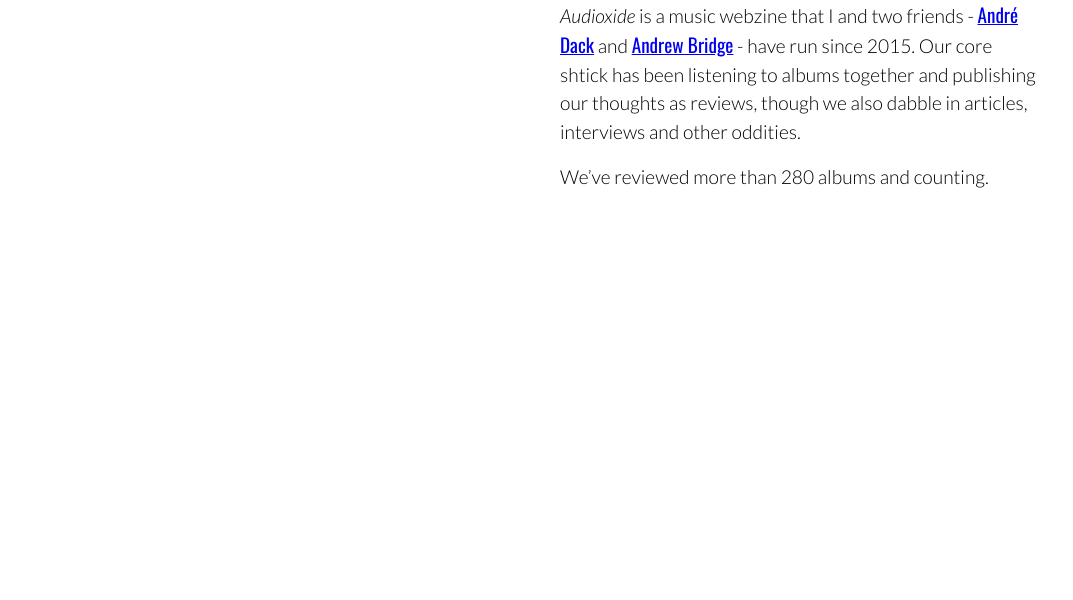
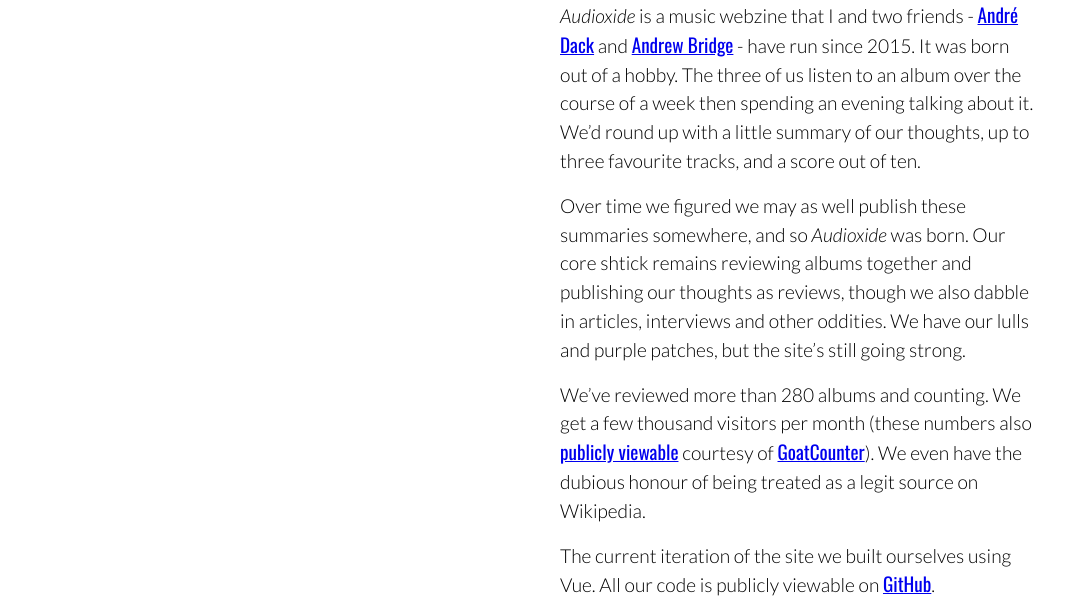
Before and after one commit to frederickobrien/portfolio, an Astro site: page /projects/audioxide in a window 1280 px wide. Shown: the part 476-1076 px from the top of the page, without its empty margins (0-1073 px from the left). Before the commit the page ends 800 px from the top, so only its background shows below. Built offline with nearby package versions, Linux system fonts and the light colour scheme; Astro itself is replaced by a stand-in of ours.

Commit message:
More Audioxide project content

```diff
--- a/src/pages/projects/audioxide.md
+++ b/src/pages/projects/audioxide.md
@@ -7,6 +7,10 @@
 heroImage: "/projects/audioxide/featured.jpg"
 ---
 
-_Audioxide_ is a music webzine that I and two friends - [André Dack](https://twitter.com/AndreDack) and [Andrew Bridge](https://www.andrewhbridge.co.uk/) - have run since 2015. Our core shtick has been listening to albums together and publishing our thoughts as reviews, though we also dabble in articles, interviews and other oddities.
+_Audioxide_ is a music webzine that I and two friends - [André Dack](https://twitter.com/AndreDack) and [Andrew Bridge](https://www.andrewhbridge.co.uk/) - have run since 2015. It was born out of a hobby. The three of us listen to an album over the course of a week then spending an evening talking about it. We'd round up with a little summary of our thoughts, up to three favourite tracks, and a score out of ten.
 
-We've reviewed more than 280 albums and counting.
+Over time we figured we may as well publish these summaries somewhere, and so _Audioxide_ was born. Our core shtick remains reviewing albums together and publishing our thoughts as reviews, though we also dabble in articles, interviews and other oddities. We have our lulls and purple patches, but the site's still going strong.
+
+We've reviewed more than 280 albums and counting. We get a few thousand visitors per month (these numbers also [publicly viewable](https://audioxide.goatcounter.com/) courtesy of [GoatCounter](https://www.goatcounter.com/)). We even have the dubious honour of being treated as a legit source on Wikipedia.
+
+The current iteration of the site we built ourselves using Vue. All our code is publicly viewable on [GitHub](https://github.com/audioxide).
```
